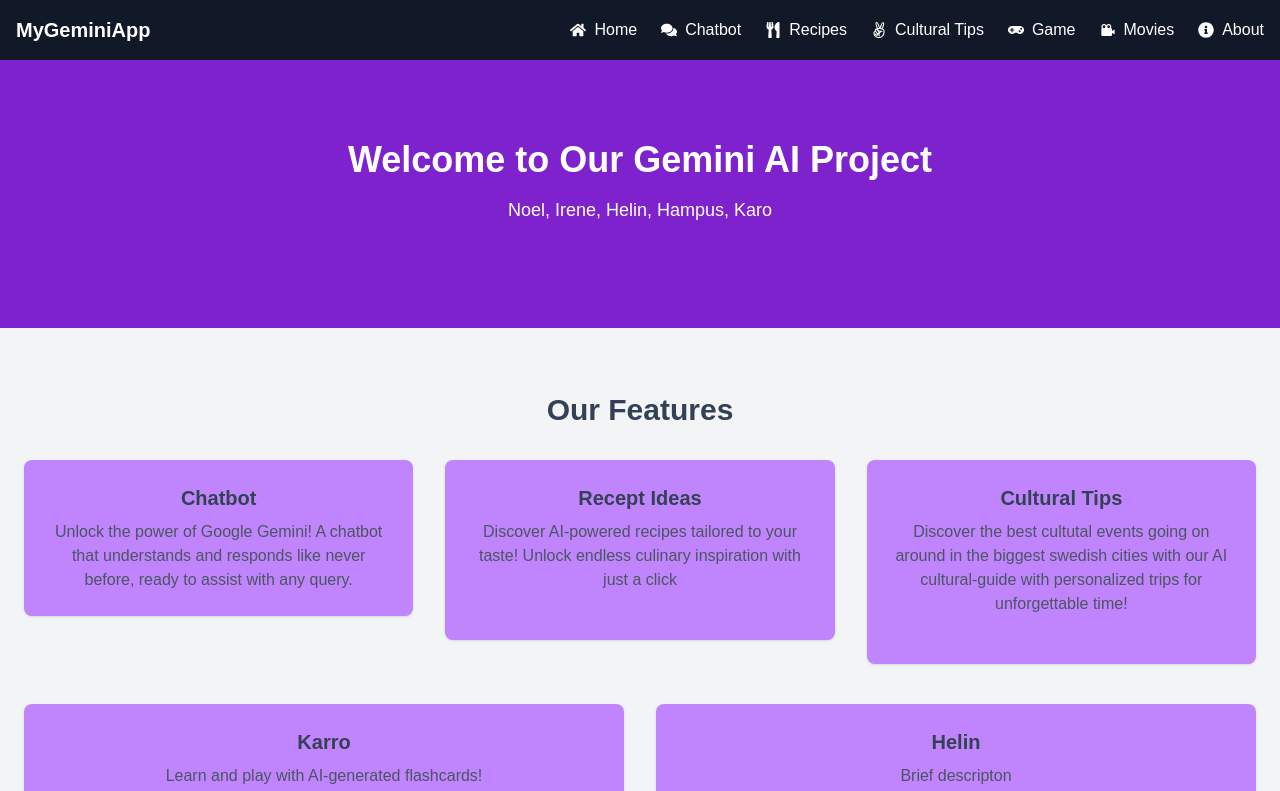
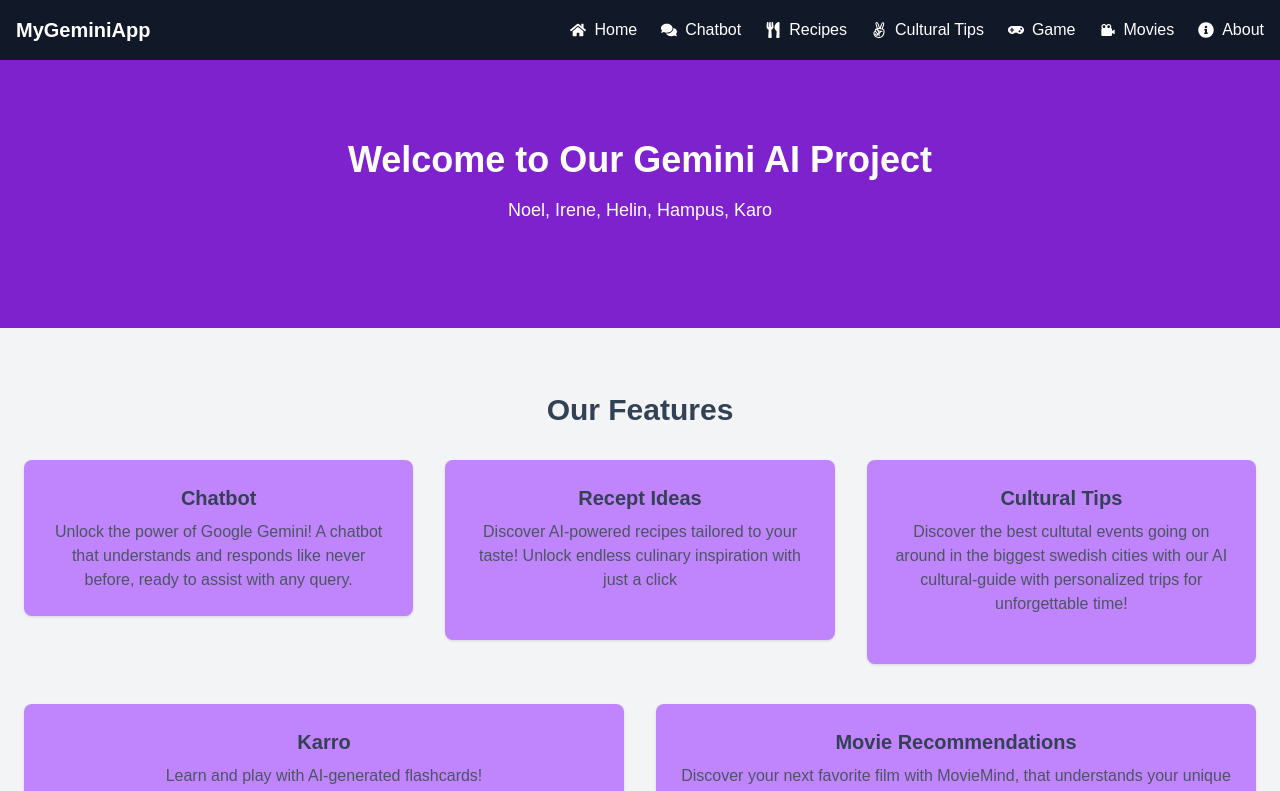
Before and after one commit to NoelPerland/gemini_project, a Next.js app: page / in a window 1280 px wide. Shown: the top 791 px of the page. Built offline with nearby package versions, Linux system fonts and the light colour scheme.

Commit message:
La in beskrivning i index

```diff
--- a/pages/index.js
+++ b/pages/index.js
@@ -81,8 +81,8 @@ export default function Home() {
                 href="/Helin"
                 className="bg-purple-400  hover:bg-purple-500 p-6 shadow rounded-lg block text-center"
               >
-                <h3 className="text-xl font-bold mb-2 text-slate-700">Helin</h3>
-                <p className="text-gray-600">Brief descripton</p>
+                <h3 className="text-xl font-bold mb-2 text-slate-700">Movie Recommendations</h3>
+                <p className="text-gray-600">Discover your next favorite film with MovieMind, that understands your unique taste. Simply chat with our AI about your movie preferences, favorite genres, or current mood, and receive personalized suggestions. </p>
               </a>
             </div>
           </div>
```
